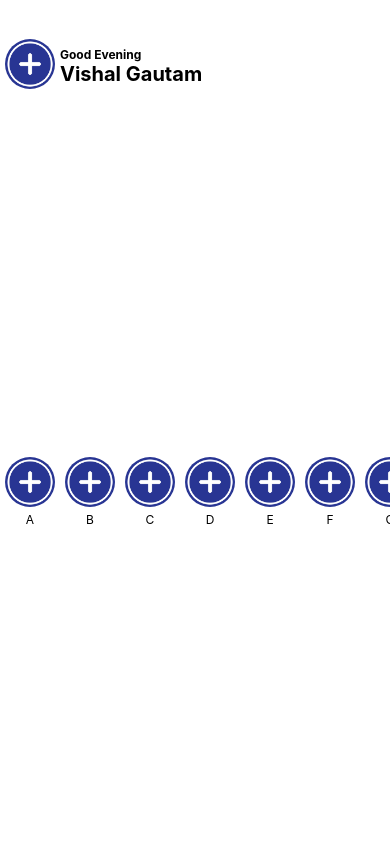
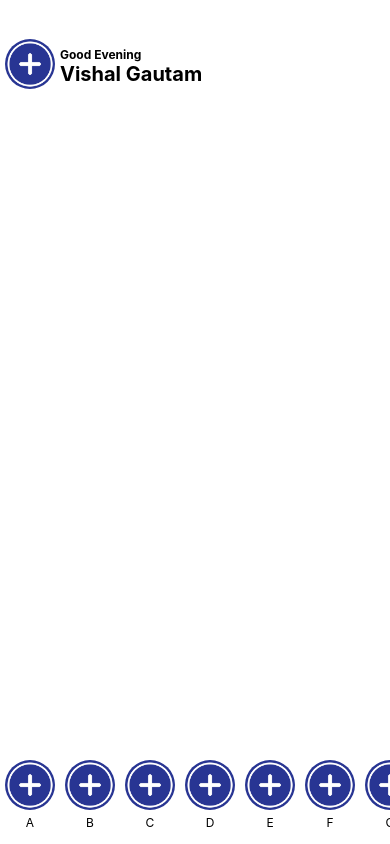
Before and after one commit to DeadshotTech/SchoolBuddy, a React Native app: screen / in a window 390 px wide. Built offline with nearby package versions, Linux system fonts and the light colour scheme.

Commit message:
Arrange UI elements to create main screen

```diff
--- a/App.js
+++ b/App.js
@@ -8,8 +8,15 @@ import { ScrollView } from 'react-native-virtualized-view';
 export default function App() {
   return (
     <View style={styles.container}>
-      <WelcomeUser />
-      <NavigatorIconsPanel/>
+      <View style={styles.topView}>
+        <WelcomeUser />
+      </View>
+      <View style={styles.scrollableContent}>
+
+      </View>
+      <View style={styles.bottomView}>
+        <NavigatorIconsPanel/>
+      </View>
     </View>
   );
 }
@@ -24,8 +31,6 @@ const styles = StyleSheet.create({
   },
   scrollableContent: {
     flex: 8,
-    flexGrow: 1,
-    paddingVertical: 10
   },
   bottomView: {
     flex: 1
--- a/common/navigation_panel/NavigatorIconsPanel.js
+++ b/common/navigation_panel/NavigatorIconsPanel.js
@@ -39,8 +39,6 @@ const IconScreen = () => {
 const styles = StyleSheet.create({
     container: {
         flex: 1,
-        paddingTop: '10%',
-        paddingBottom: '2%',
     },
     iconContainer: {
         alignItems: 'center',
```
